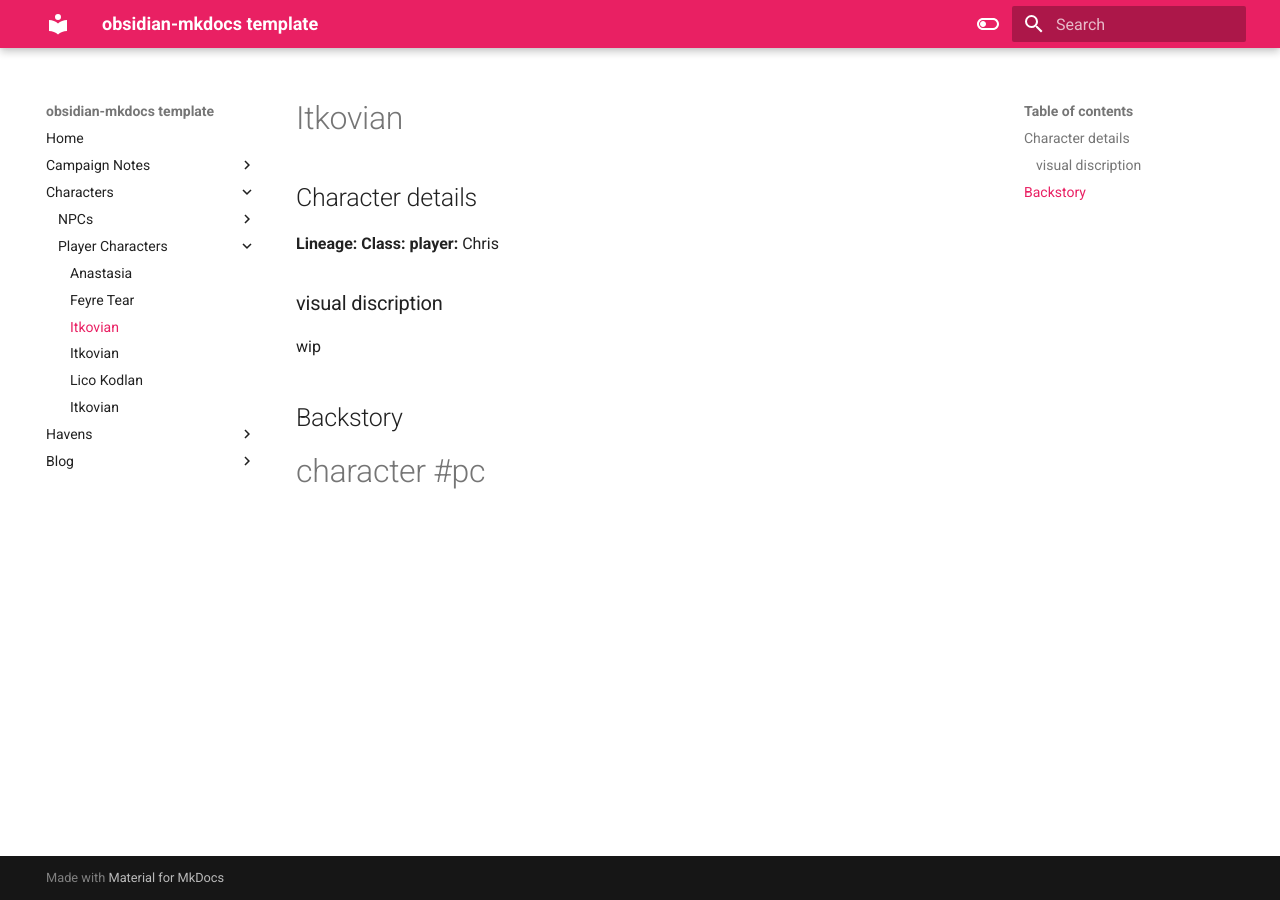
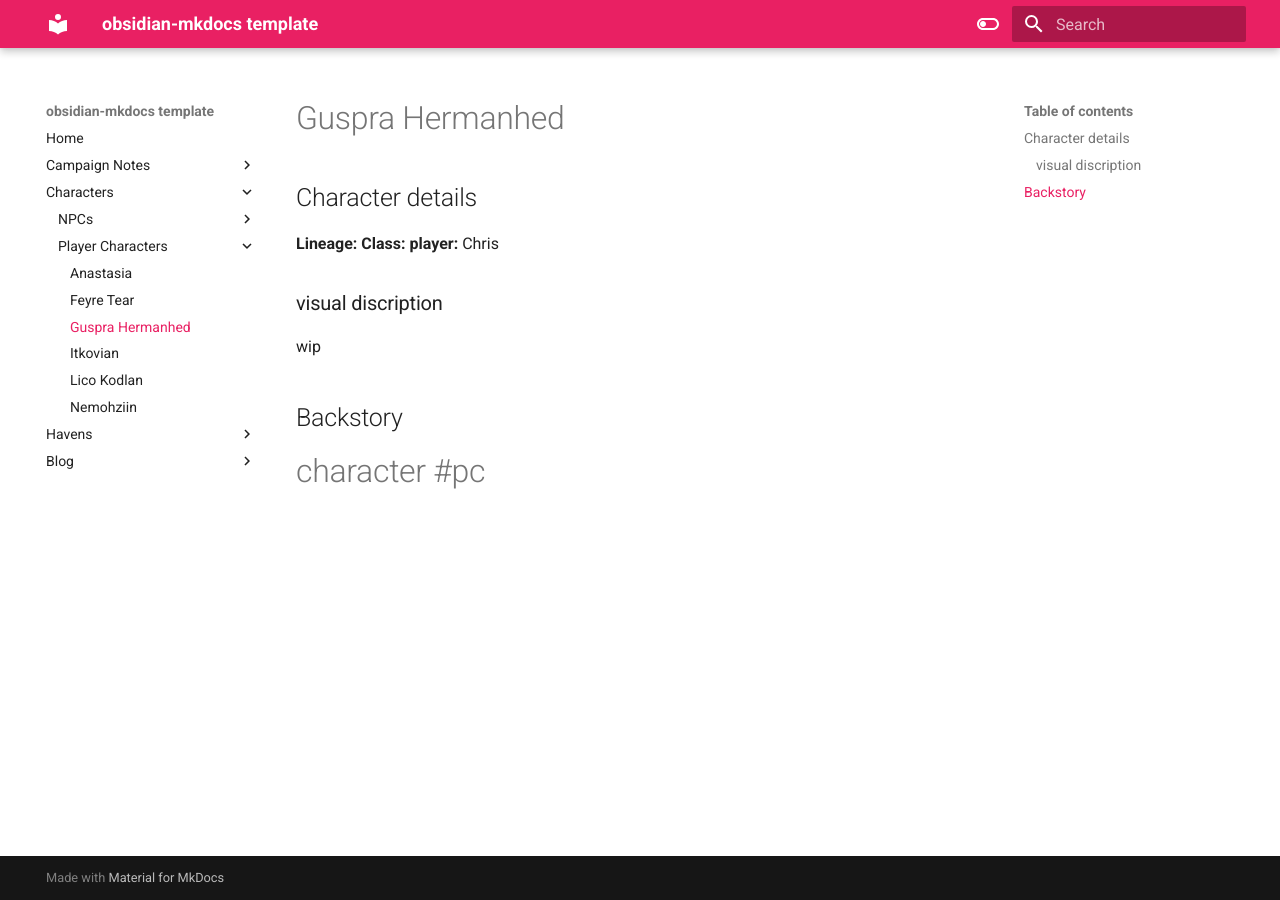
Before and after one commit to yoda7833/broken-weave, an MkDocs documentation site: the page built from docs/Characters/Player-Characters/Guspra Hermanhed.md, in a window 1280 px wide. Built offline with MkDocs 1.6.1 and Material for MkDocs 9.7.7, drawn with Linux system fonts in a browser that asks for light colours.

Commit message:
fixed character headers
Signed-off-by: bardemic <cjcassidy98@gmail.com>

```diff
--- a/docs/Characters/Player-Characters/Guspra Hermanhed.md
+++ b/docs/Characters/Player-Characters/Guspra Hermanhed.md
@@ -1,4 +1,4 @@
-# Itkovian
+# Guspra Hermanhed
 
 ## Character details
 **Lineage:**
--- a/docs/Characters/Player-Characters/Nemohziin.md
+++ b/docs/Characters/Player-Characters/Nemohziin.md
@@ -1,4 +1,4 @@
-# Itkovian
+# Nemohziin
 
 ## Character details
 **Lineage:** Forgotten
```
Also changed, not shown: docs/Campaign-Notes/Journeys/temp 1.md (+0 -2 lines), 2 other files.
